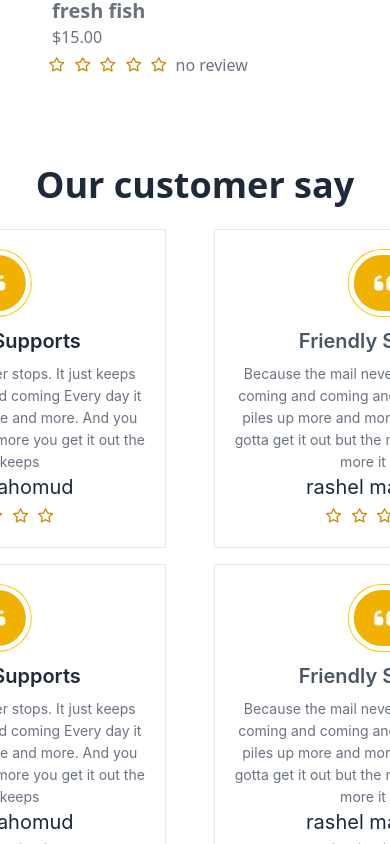
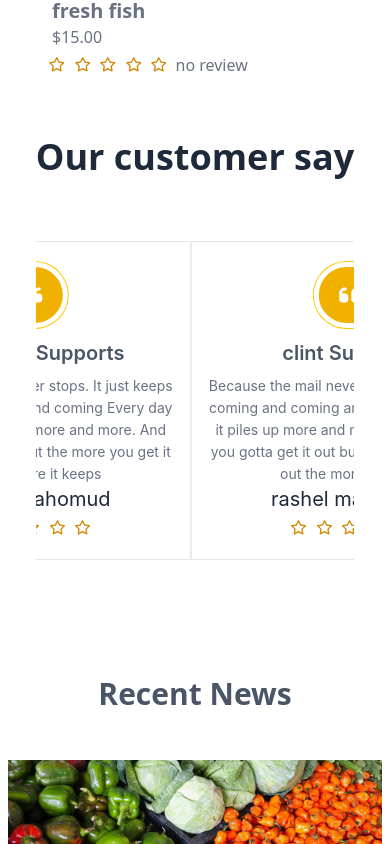
Before and after one commit to rashelmahomud/VEGIST_SHOP, a Next.js app: page / in a window 390 px wide. Shown: the part 7880-8724 px from the top of the page. Built offline with nearby package versions, Linux system fonts and the light colour scheme; what @ant-design/nextjs-registry would draw is missing.

Commit message:
update responsive

```diff
--- a/src/components/shared/Footer.tsx
+++ b/src/components/shared/Footer.tsx
@@ -27,7 +27,7 @@ const Footer = () => {
   return (
     <div className="bg-[#faf8ed]">
       <div className="lg:px-36 p-3">
-        <div className="grid lg:grid-cols-4 md:grid-cols-2 grid-cols-1 mx-auto p-2 py-10">
+        <div className="grid lg:grid-cols-4 md:grid-cols-2 gap-5 grid-cols-1 mx-auto p-2 py-10">
           <div className="flex items-center gap-5">
             <FontAwesomeIcon
               className="bg-yellow-500 border rounded-full p-4 text-white border-5 border-white ring-2 ring-yellow-400 text-4xl"
@@ -185,10 +185,10 @@ const Footer = () => {
       </div>
       <div className="bg-yellow-500 p-4">
         <div className="lg:px-36 mx-auto grid lg:grid-cols-3">
-          <h1 className="text-white font-semibold">
+          <h1 className="text-white font-semibold  flex justify-center md:justify-start">
             Copyright © 2025 by Rashel Mahomud
           </h1>
-          <div className="flex gap-2 lg:my-0 my-3">
+          <div className="flex gap-2 lg:my-0 my-3 justify-center">
             <FontAwesomeIcon
               icon={faFacebook}
               className="w-10 p-2 bg-white text-gray-500 hover:text-white hover:bg-yellow-500 duration-300 rounded-full  "
--- a/src/components/ui/CustomerSay.tsx
+++ b/src/components/ui/CustomerSay.tsx
@@ -2,10 +2,8 @@ import { faStar } from "@fortawesome/free-regular-svg-icons";
 import { faQuoteLeft } from "@fortawesome/free-solid-svg-icons";
 import { FontAwesomeIcon } from "@fortawesome/react-fontawesome";
 import { Carousel } from "antd";
-import Image from "next/image";
-import Link from "next/link";
 
-const CustomerSayPage = () => {
+const CustomerSay = () => {
   interface Products {
     id: number;
     title: string;
@@ -23,40 +21,54 @@ const CustomerSayPage = () => {
     },
     {
       id: 2,
-      title: "Friendly Supports",
+      title: "customer Supports",
+      description:
+        "Because the mail never stops. It just keeps coming and coming and coming Every day it piles up more and more and more. And you gotta get it out but the more you get it out the more it keeps",
+      name: "rashel mahomud",
+    },
+    {
+      id: 3,
+      title: "clint Supports",
+      description:
+        "Because the mail never stops. It just keeps coming and coming and coming Every day it piles up more and more and more. And you gotta get it out but the more you get it out the more it keeps",
+      name: "rashel mahomud",
+    },
+    {
+      id: 4,
+      title: "Byer Supports",
       description:
         "Because the mail never stops. It just keeps coming and coming and coming Every day it piles up more and more and more. And you gotta get it out but the more you get it out the more it keeps",
       name: "rashel mahomud",
     },
   ];
-  const shops: Products[] = [
-    {
-      id: 1,
-      title: "Friendly Supports",
-      description:
-        "Because the mail never stops. It just keeps coming and coming and coming Every day it piles up more and more and more. And you gotta get it out but the more you get it out the more it keeps",
-      name: "rashel mahomud",
-    },
-    {
-      id: 2,
-      title: "Friendly Supports",
-      description:
-        "Because the mail never stops. It just keeps coming and coming and coming Every day it piles up more and more and more. And you gotta get it out but the more you get it out the more it keeps",
-      name: "rashel mahomud",
-    },
-  ];
+
   return (
-    <div className="lg:px-36 mt-10">
+    <div className="lg:px-36 p-3">
         <h1 className="text-4xl font-semibold text-gray-800 text-center">
           Our customer say
         </h1>
-      <Carousel autoplay autoplaySpeed={3000}>
-        <div>
-          <div className="grid lg:grid-cols-2 gap-4 px-6 py-6 text-center">
+
+     <div className="my-10 px-6 py-6 text-center">
+       <Carousel
+       autoplay
+        infinite
+        slidesToScroll={1}
+        slidesToShow={2}
+          responsive={[
+          {
+            breakpoint: 1280,
+            settings: {slidesToShow: 4}
+          },
+           {
+            breakpoint: 768, // sm screens
+            settings: { slidesToShow: 1 },
+          },
+        ]}
+      >
         {items.map((item) => (
           <div
             key={item.id}
-                className="flex flex-col justify-center p-2 relative group border border-gray-200"
+            className=" p-2 relative group border border-gray-200 mx-auto "
           >
             <div className="mt-2 p-1 my-3">
               <FontAwesomeIcon
@@ -67,12 +79,8 @@ const CustomerSayPage = () => {
               <h1 className="text-xl my-2 font-semibold text-gray-600">
                 {item.title}
               </h1>
-                  <p className="font-semibld text-gray-500">
-                    {item.description}
-                  </p>
-                  <p className="font-semibld text-gray-800 text-xl">
-                    {item.name}
-                  </p>
+              <p className="font-semibld text-gray-500">{item.description}</p>
+              <p className="font-semibld text-gray-800 text-xl">{item.name}</p>
               <div className="flex gap-2 justify-center items-center mt-2">
                 <FontAwesomeIcon
                   icon={faStar}
@@ -98,60 +106,10 @@ const CustomerSayPage = () => {
             </div>
           </div>
         ))}
+      </Carousel>
      </div>
-        </div>
-        {/* slide 0.2  */}
-        <div>
-          <div className="grid lg:grid-cols-2 gap-4 px-6 py-6 text-center">
-            {shops.map((shop) => (
-              <div
-                key={shop.id}
-                className="flex flex-col justify-center border border-gray-200 p-2 relative group"
-              >
-                <div className="mt-2 p-1 my-3">
-                  <FontAwesomeIcon
-                    className="bg-yellow-500 border rounded-full p-4 text-white border-5 border-white ring-1 ring-yellow-400 text-2xl"
-                    icon={faQuoteLeft}
-                  />
-                  <h1 className="text-xl my-2 font-semibold text-gray-800">
-                    {shop.title}
-                  </h1>
-                  <p className="font-semibld text-gray-500">
-                    {shop.description}
-                  </p>
-                  <p className="font-semibld text-gray-800  text-xl ">
-                    {shop.name}
-                  </p>
-                  <div className="flex gap-2 justify-center items-center mt-2">
-                    <FontAwesomeIcon
-                      icon={faStar}
-                      className="w-3 text-yellow-600"
-                    />
-                    <FontAwesomeIcon
-                      icon={faStar}
-                      className="w-3 text-yellow-600"
-                    />
-                    <FontAwesomeIcon
-                      icon={faStar}
-                      className="w-3 text-yellow-600"
-                    />
-                    <FontAwesomeIcon
-                      icon={faStar}
-                      className="w-3 text-yellow-600"
-                    />
-                    <FontAwesomeIcon
-                      icon={faStar}
-                      className="w-3 text-yellow-600"
-                    />
-                  </div>
-                </div>
-              </div>
-            ))}
-          </div>
-        </div>
-      </Carousel>
     </div>
   );
 };
 
-export default CustomerSayPage;
+export default CustomerSay;
--- a/src/components/ui/LatestDeal.tsx
+++ b/src/components/ui/LatestDeal.tsx
@@ -4,7 +4,7 @@ const LatestDeal = () => {
   return (
     <div className="bg-[url('/assates/banner3-min.jpg')] h-70 bg-cover my-10">
 
-      <div className="lg:px-36 w-1/2 justify-self-end pt-16">
+      <div className="lg:px-36 w-1/2 flex flex-col lg:justify-self-end justify-self-center  pt-16">
         <h1 className="lg:text-2xl text-xl font-semibold text-white text-center">Get the latest deals</h1>
         <p className="text-white mb-2 text-center">And receive 20% off coupon for first shopping</p>
         <div>
--- a/src/components/ui/Testimonial.tsx
+++ b/src/components/ui/Testimonial.tsx
@@ -20,6 +20,16 @@ const Testimonial = () => {
         slidesToShow={5} // show 5 items
         slidesToScroll={1} // scroll 1 by 1
         pauseOnHover={true}
+        responsive={[
+          {
+            breakpoint: 1280,
+            settings: {slidesToShow: 4}
+          },
+           {
+            breakpoint: 768, // sm screens
+            settings: { slidesToShow: 2 },
+          },
+        ]}
       >
         {images.map((src, i) => (
           <div key={i} className="px-2">
```
Lines whose indentation alone changed are shown as unchanged.
